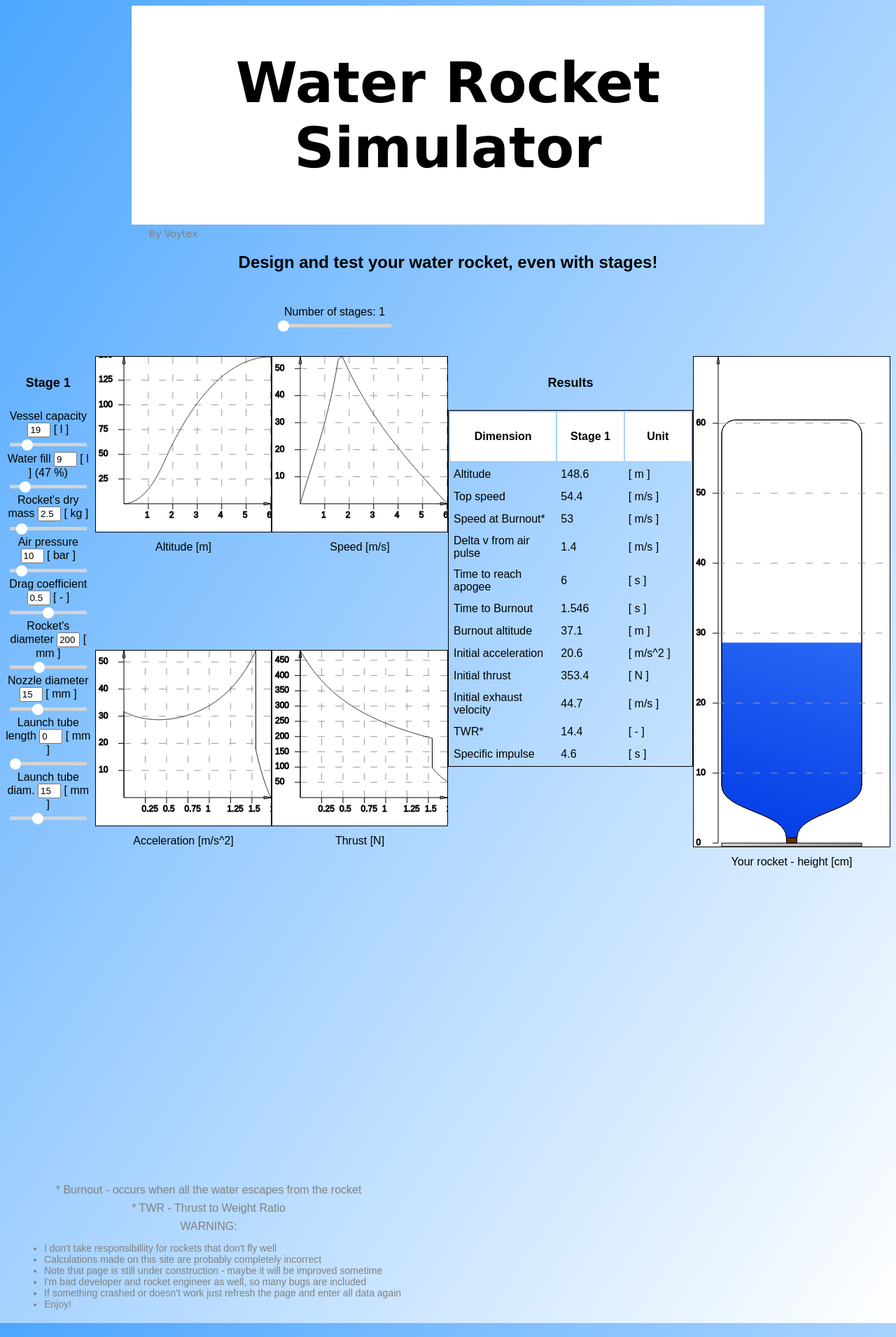
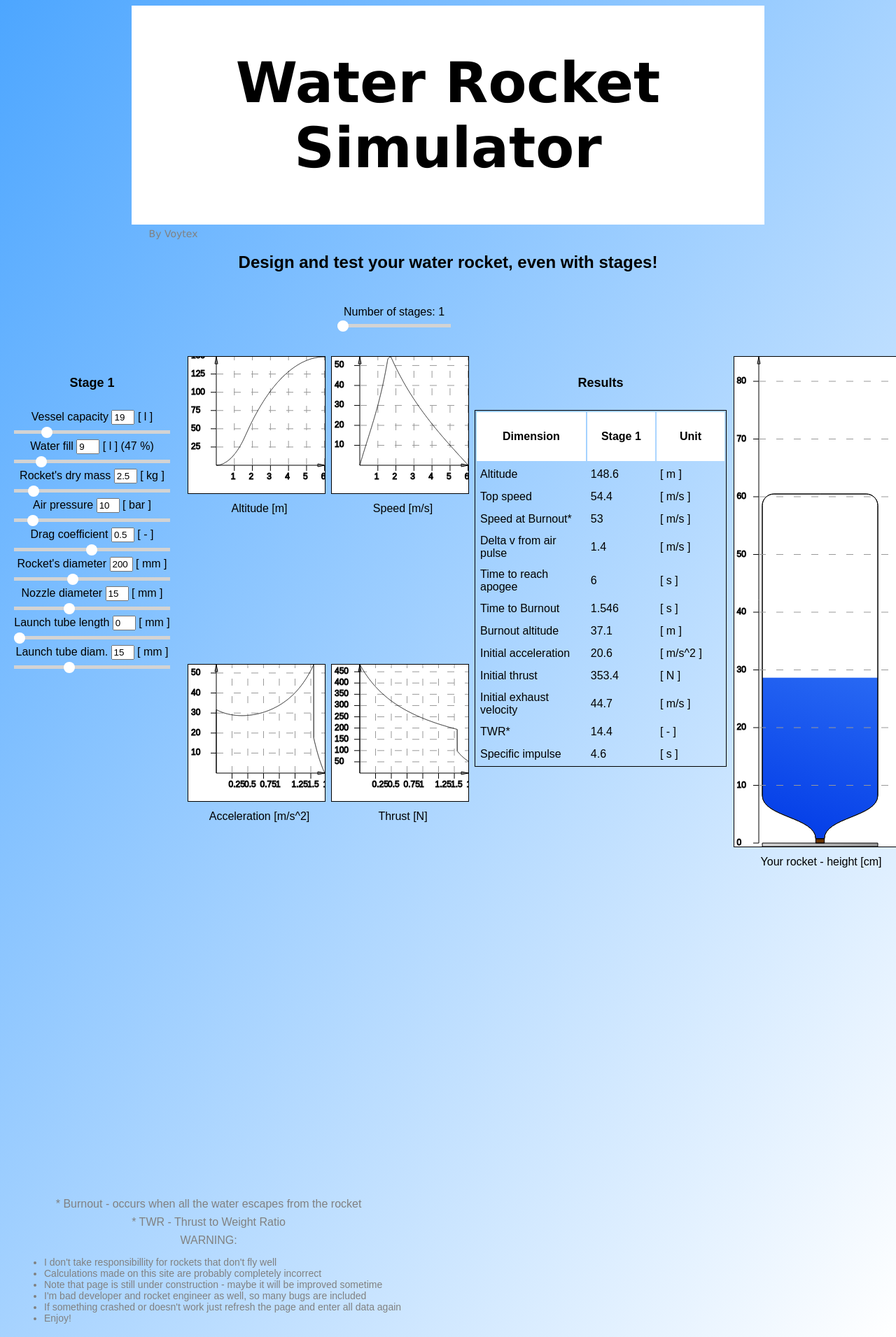
Before and after one commit to waterrocketsimulator/waterrocketsimulator.github.io, a Jekyll site: the page index.html, which Jekyll copies as it is, in a window 1280 px wide. Shown: the whole page at 70% size. Built offline with Jekyll 4.4.1, drawn with Linux system fonts in a browser that asks for light colours.

Commit message:
Add files via upload
added automaticly resizable canvases for plots and rocket drawing

```diff
--- a/index.html
+++ b/index.html
@@ -128,15 +128,15 @@
 		<canvas class="plot" id="altitudePlot" width="250" height="250"></canvas>  <!--width="250" height="250"-->
 		<p>Altitude [m]</p>
 	</div>
-	<div class="velocityPlot">
+	<div class="velocityPlot" id="velocityPlotCell">
 		<canvas class="plot" id="velocityPlot" width="250" height="250"></canvas>
 		<p>Speed [m/s]</p>
 	</div>
-	<div class="accelerationPlot">
+	<div class="accelerationPlot" id="accelerationPlotCell">
 		<canvas class="plot" id="accelerationPlot" width="250" height="250"></canvas>
 		<p>Acceleration [m/s^2]</p>
 	</div>
-	<div class="thrustPlot">
+	<div class="thrustPlot" id="thrustPlotCell">
 		<canvas class="plot" id="thrustPlot" width="250" height="250"></canvas>
 		<p>Thrust [N]</p>
 	</div>
@@ -249,7 +249,7 @@
 
 		</table>
 	</div>
-	<div class="rocketBody">
+	<div class="rocketBody" id="rocketBodyCell">
 		<canvas id="rocketBody" width="280" height="700"></canvas>
 		<p>Your rocket - height [cm]</p>
 	</div>
--- a/plots.js
+++ b/plots.js
@@ -55,16 +55,15 @@ function drawAltitudePlot() {
   var altitudePlot = document.getElementById("altitudePlot");
   var ctx = altitudePlot.getContext("2d");
 	var offset = 40;
+	var canvasOffset = 10;
 	var maxY = Math.max.apply(null, plotDataStorage.altitude);
 	var maxX = plotDataStorage.fl;
-	//var readWidth = document.getElementById("altitudePlotCell").offsetWidth;
-	//console.log("read width: " + readWidth);
-	//ctx.canvas.width = readWidth;
-	//ctx.canvas.height = window.innerHeight;
-
-
+	var readWidth = document.getElementById("altitudePlotCell").offsetWidth;
+	ctx.canvas.width = readWidth - canvasOffset;
+	ctx.canvas.height = readWidth - canvasOffset;
 	var height = altitudePlot.height;
 	var width = altitudePlot.width;
+
   ctx.fillStyle = "#FFFFFF";
   ctx.fillRect(0, 0, width, height); //fill backgrund of the plot with white color
   ctx.fillStyle = "#000000";
@@ -510,10 +509,15 @@ function drawVelocityPlot() {
   var velocityPlot = document.getElementById("velocityPlot");
   var ctx = velocityPlot.getContext("2d");
 	var offset = 40;
+	var canvasOffset = 10;
 	var maxY = Math.max.apply(null, plotDataStorage.velocity);
 	var maxX = plotDataStorage.fl;
+	var readWidth = document.getElementById("velocityPlotCell").offsetWidth;
+	ctx.canvas.width = readWidth - canvasOffset;
+	ctx.canvas.height = readWidth - canvasOffset;
 	var height = velocityPlot.height;
 	var width = velocityPlot.width;
+
   ctx.fillStyle = "#FFFFFF";
   ctx.fillRect(0, 0, width, height); //fill backgrund of the plot with white color
   ctx.fillStyle = "#000000";
@@ -959,10 +963,15 @@ function drawAccelerationPlot() {
   var accelerationPlot = document.getElementById("accelerationPlot");
   var ctx = accelerationPlot.getContext("2d");
 	var offset = 40;
+	var canvasOffset = 10;
 	var maxY = Math.max.apply(null, plotDataStorage.acceleration);
 	var maxX = plotDataStorage.al;
+	var readWidth = document.getElementById("accelerationPlotCell").offsetWidth;
+	ctx.canvas.width = readWidth - canvasOffset;
+	ctx.canvas.height = readWidth - canvasOffset;
 	var height = accelerationPlot.height;
 	var width = accelerationPlot.width;
+
   ctx.fillStyle = "#FFFFFF";
   ctx.fillRect(0, 0, width, height); //fill backgrund of the plot with white color
   ctx.fillStyle = "#000000";
@@ -1408,8 +1417,12 @@ function drawThrustPlot() {
   var thrustPlot = document.getElementById("thrustPlot");
   var ctx = thrustPlot.getContext("2d");
 	var offset = 40;
+	var canvasOffset = 10;
 	var maxY = Math.max.apply(null, plotDataStorage.thrust);
 	var maxX = plotDataStorage.al;
+	var readWidth = document.getElementById("thrustPlotCell").offsetWidth;
+	ctx.canvas.width = readWidth - canvasOffset;
+	ctx.canvas.height = readWidth - canvasOffset;
 	var height = thrustPlot.height;
 	var width = thrustPlot.width;
   ctx.fillStyle = "#FFFFFF";
@@ -1857,8 +1870,12 @@ function drawExhaustPlot() {
   var exhaustPlot = document.getElementById("exhaustPlot");
   var ctx = exhaustPlot.getContext("2d");
 	var offset = 40;
+	var canvasOffset = 10;
 	var maxY = Math.max.apply(null, plotDataStorage.exhaust);
 	var maxX = plotDataStorage.al;
+	var readWidth = document.getElementById("altitudePlotCell").offsetWidth;
+	ctx.canvas.width = readWidth - canvasOffset;
+	ctx.canvas.height = readWidth - canvasOffset;
 	var height = exhaustPlot.height;
 	var width = exhaustPlot.width;
   ctx.fillStyle = "#FFFFFF";
--- a/rocket_drawing.js
+++ b/rocket_drawing.js
@@ -1,6 +1,8 @@
 function drawRocketBody() {
   var rocketBody = document.getElementById("rocketBody");
   var ctx = rocketBody.getContext("2d");
+	var readWidth = document.getElementById("rocketBodyCell").offsetWidth;
+	ctx.canvas.width = readWidth - 5;
 	var height = rocketBody.height;
 	var width = rocketBody.width;
 	var drawingFillFraction = 0.8; //how much of width/height occupies the model
--- a/stylesheet.css
+++ b/stylesheet.css
@@ -32,8 +32,8 @@ p {
 
 .globalGrid{
 	display: grid;
-	grid-template-columns: minmax(260px, 350px) minmax(205px, 400px) minmax(205px, 400px) minmax(35	0px, 500px) 300px;
-	grid-template-rows: 80px 420px 360px 380px;
+	grid-template-columns: minmax(260px, 350px) minmax(205px, 400px) minmax(205px, 400px) 370px minmax(250px, 600px);
+	grid-template-rows: 80px 440px 360px 380px;
 }
 
 #stagesSlider {
@@ -129,7 +129,7 @@ p {
 
 table{
   border: 1px solid black;
-	width: 350px;
+	width: 360px;
 	font-size: 16px;
 	/*height: 40%;*/
     	/*margin: 10px;*/
```
Lines whose indentation alone changed are shown as unchanged.
